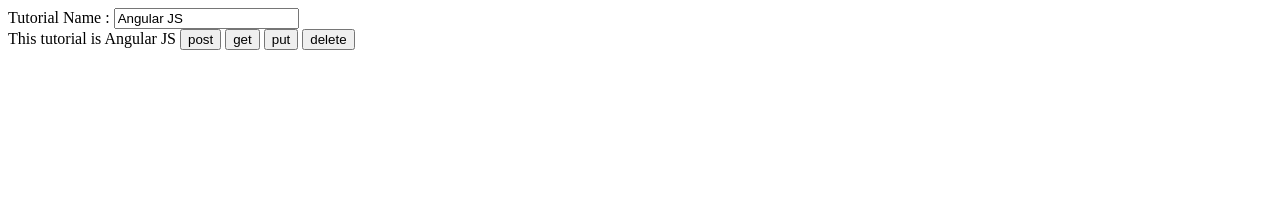
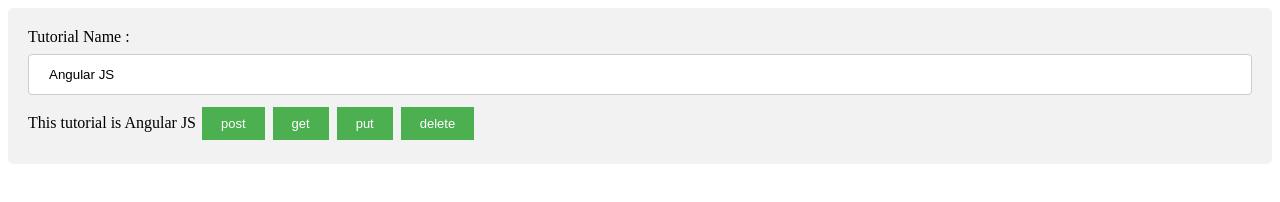
Before and after one commit to anurag8867/nodeJsAngularJsFoundation, a website: page public/index.html in a window 1280 px wide. Drawn offline with nearby package versions, Linux system fonts and the light colour scheme.

Commit message:
very basic foundation to start working

```diff
--- a/public/index.html
+++ b/public/index.html
@@ -6,6 +6,8 @@
     <script src="https://code.angularjs.org/1.6.9/angular.js"></script>
     <script src="./app.js" type="text/javascript"></script>
     <script src="./apiService.js" type="text/javascript"></script>
+    <!--load all styles -->
+    <link rel="stylesheet" type="text/css" href="style.css">
 </head>
 
 <body>
--- /dev/null
+++ b/public/style.css
@@ -0,0 +1,45 @@
+
+.btn {
+    background-color: #4CAF50;
+    border: none;
+    color: white;
+    padding: 9px 19px;
+    text-align: center;
+    text-decoration: none;
+    display: inline-block;
+    font-size: 13px;
+    margin: 4px 2px;
+    cursor: pointer;
+}
+
+
+input[type=text], select {
+    width: 100%;
+    padding: 12px 20px;
+    margin: 8px 0;
+    display: inline-block;
+    border: 1px solid #ccc;
+    border-radius: 4px;
+    box-sizing: border-box;
+}
+
+input[type=submit] {
+    width: 100%;
+    background-color: #4CAF50;
+    color: white;
+    padding: 14px 20px;
+    margin: 8px 0;
+    border: none;
+    border-radius: 4px;
+    cursor: pointer;
+}
+
+input[type=submit]:hover {
+    background-color: #45a049;
+}
+
+div {
+    border-radius: 5px;
+    background-color: #f2f2f2;
+    padding: 20px;
+}
```
